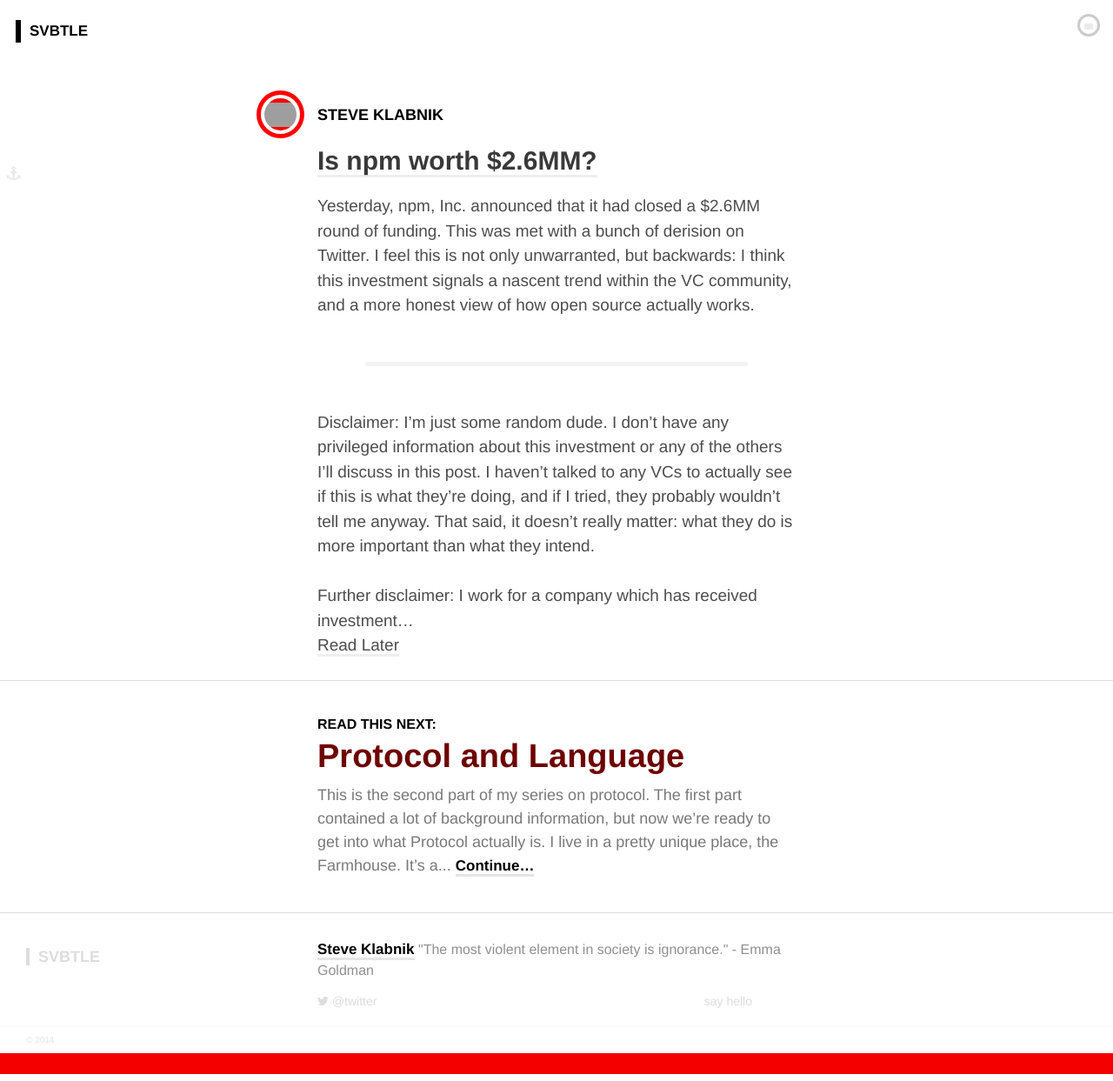
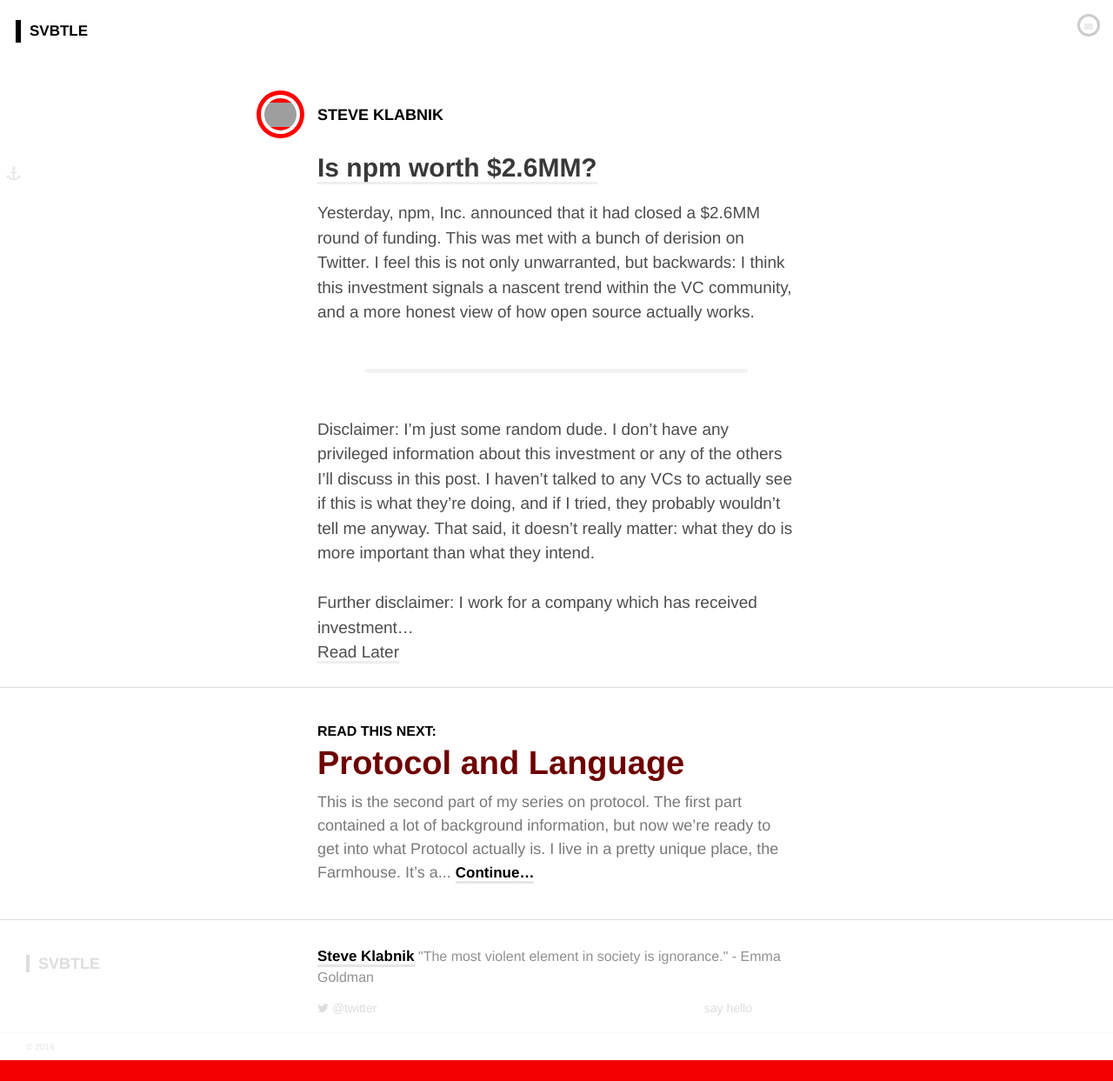
Before and after one commit to orlando/svbtle-jekyll, a Jekyll site: the page built from _posts/2013-12-07-my-new-shiny-post.markdown, in a window 1280 px wide. Shown: the whole page at 87% size. Built offline with Jekyll 4.4.1, drawn with Linux system fonts in a browser that asks for light colours; nearby versions of some CDN libraries; Markdown is read by kramdown in place of the engine named in the settings; grey boxes are pictures that could not be loaded.

Commit message:
Fix margin layout detail

```diff
--- a/assets/stylesheets/styles.css
+++ b/assets/stylesheets/styles.css
@@ -778,6 +778,10 @@
   top: 5px;
 }
 
+.post.detail-view {
+  margin-top: 8px;
+}
+
 .post.detail-view h1.title {
   font-size: 30px;
   line-height: 36px;
```
